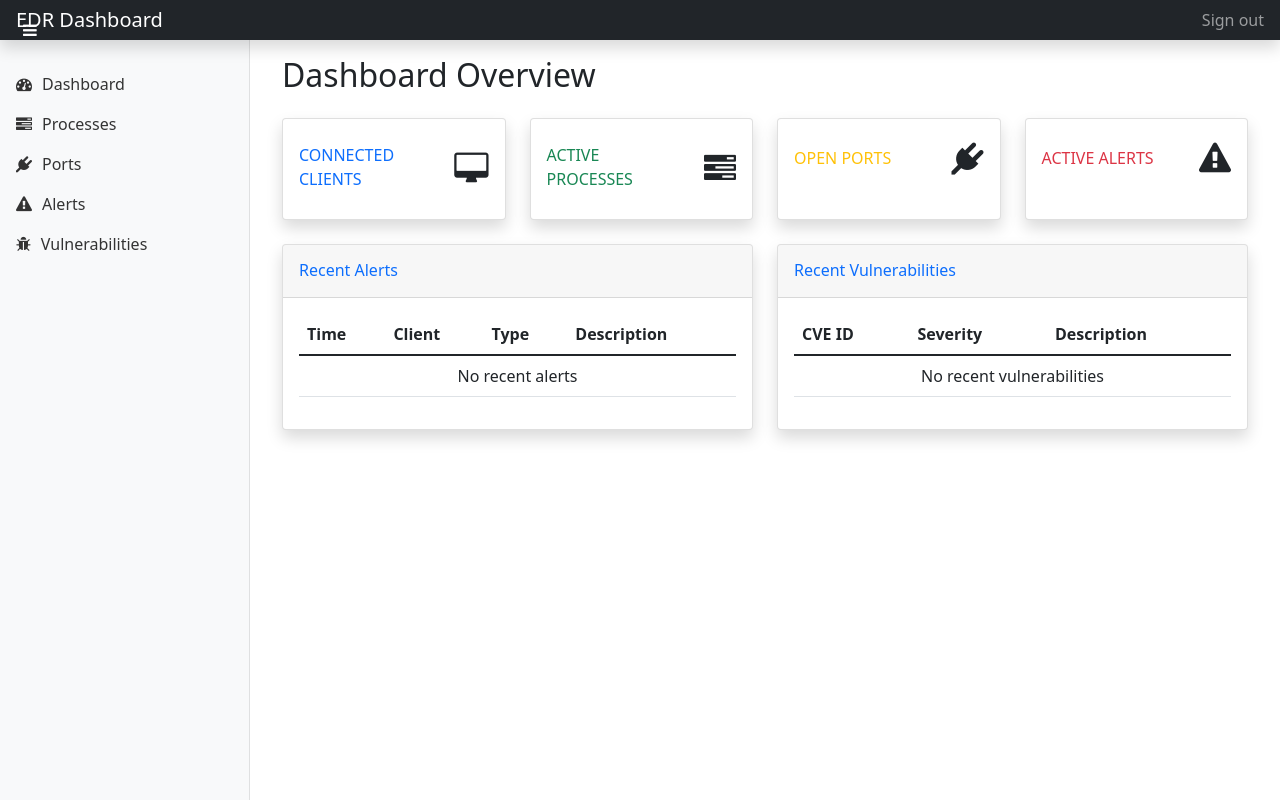
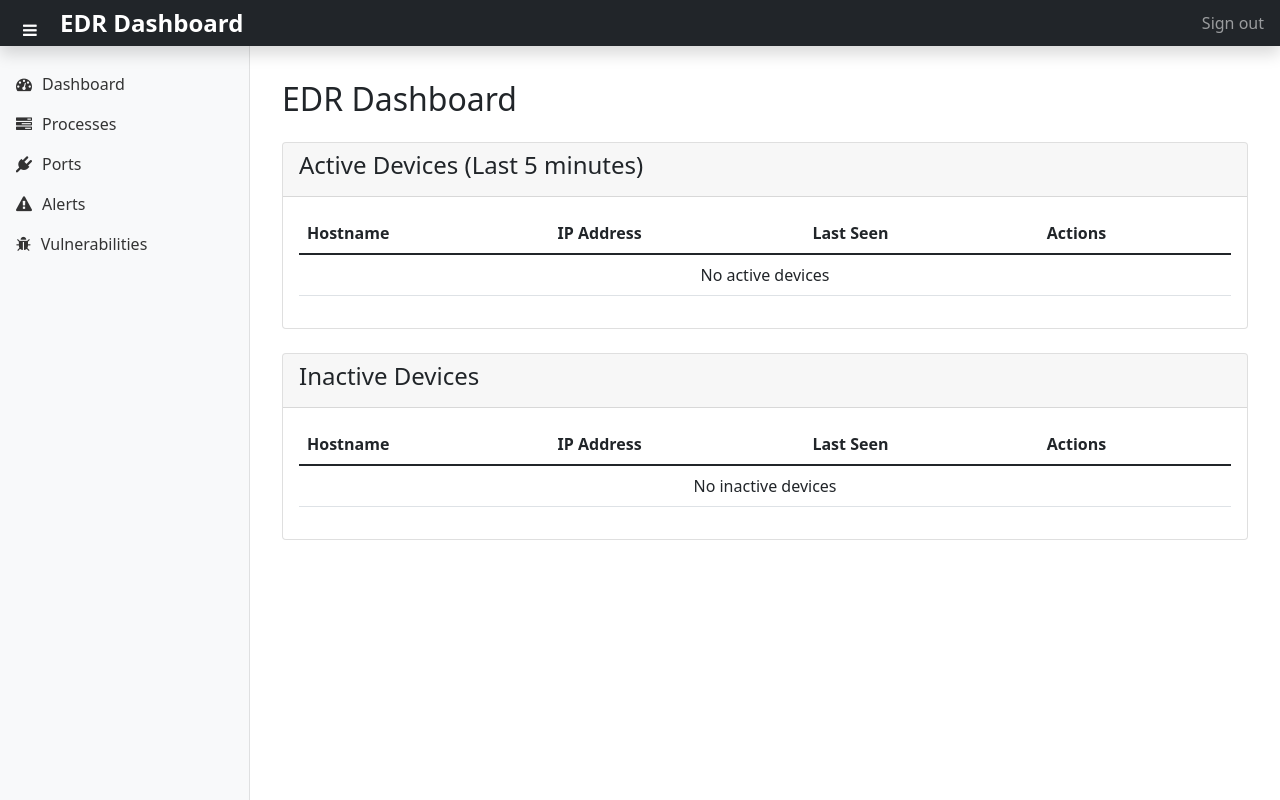
Before and after one commit to 00013786/VulnScan, a Django app: template edr_server/edr_app/templates/dashboard.html in a window 1280 px wide. Run offline with Django 3.2, Linux system fonts and the light colour scheme; the template is opened without the code that fills it, so the values that code supplies are empty.

Commit message:
UI improvements: Adjusted EDR Dashboard header spacing and added device detail view

```diff
--- a/edr_server/edr_app/templates/base.html
+++ b/edr_server/edr_app/templates/base.html
@@ -77,7 +77,14 @@
         #sidebarToggle:hover {
             background-color: rgba(255, 255, 255, 0.1);
         }
-
+        .navbar-brand {
+            padding-left: 60px !important;
+            font-size: 1.5rem;
+            font-weight: bold;
+        }
+        .navbar > .container-fluid {
+            padding-left: 0;
+        }
         @media (max-width: 768px) {
             .sidebar {
                 transform: translateX(-100%);
@@ -104,7 +111,7 @@
         <button id="sidebarToggle" class="btn">
             <i class="fa fa-bars"></i>
         </button>
-        <a class="navbar-brand px-3" href="/">EDR Dashboard</a>
+        <a class="navbar-brand" href="/">EDR Dashboard</a>
         <ul class="navbar-nav px-3 ms-auto">
             <li class="nav-item text-nowrap">
                 <a class="nav-link" href="{% url 'admin:logout' %}">Sign out</a>
--- a/edr_server/edr_app/templates/dashboard.html
+++ b/edr_server/edr_app/templates/dashboard.html
@@ -3,107 +3,39 @@
 {% block title %}Overview{% endblock %}
 
 {% block content %}
-<div class="container-fluid">
-    <h1 class="h2 mb-4">Dashboard Overview</h1>
+<div class="container mt-4">
+    <h2>EDR Dashboard</h2>
 
-    <div class="row">
-        <div class="col-md-3 mb-4">
-            <div class="card border-left-primary shadow h-100 py-2">
-                <div class="card-body">
-                    <div class="row no-gutters align-items-center">
-                        <div class="col mr-2">
-                            <div class="text-xs font-weight-bold text-primary text-uppercase mb-1">
-                                Connected Clients</div>
-                            <div class="h5 mb-0 font-weight-bold text-gray-800">{{ client_count }}</div>
-                        </div>
-                        <div class="col-auto">
-                            <i class="fa fa-desktop fa-2x text-gray-300"></i>
-                        </div>
-                    </div>
-                </div>
-            </div>
-        </div>
-
-        <div class="col-md-3 mb-4">
-            <div class="card border-left-success shadow h-100 py-2">
-                <div class="card-body">
-                    <div class="row no-gutters align-items-center">
-                        <div class="col mr-2">
-                            <div class="text-xs font-weight-bold text-success text-uppercase mb-1">
-                                Active Processes</div>
-                            <div class="h5 mb-0 font-weight-bold text-gray-800">{{ process_count }}</div>
-                        </div>
-                        <div class="col-auto">
-                            <i class="fa fa-tasks fa-2x text-gray-300"></i>
-                        </div>
-                    </div>
-                </div>
-            </div>
-        </div>
-
-        <div class="col-md-3 mb-4">
-            <div class="card border-left-warning shadow h-100 py-2">
-                <div class="card-body">
-                    <div class="row no-gutters align-items-center">
-                        <div class="col mr-2">
-                            <div class="text-xs font-weight-bold text-warning text-uppercase mb-1">
-                                Open Ports</div>
-                            <div class="h5 mb-0 font-weight-bold text-gray-800">{{ port_count }}</div>
-                        </div>
-                        <div class="col-auto">
-                            <i class="fa fa-plug fa-2x text-gray-300"></i>
-                        </div>
-                    </div>
-                </div>
-            </div>
-        </div>
-
-        <div class="col-md-3 mb-4">
-            <div class="card border-left-danger shadow h-100 py-2">
-                <div class="card-body">
-                    <div class="row no-gutters align-items-center">
-                        <div class="col mr-2">
-                            <div class="text-xs font-weight-bold text-danger text-uppercase mb-1">
-                                Active Alerts</div>
-                            <div class="h5 mb-0 font-weight-bold text-gray-800">{{ alert_count }}</div>
-                        </div>
-                        <div class="col-auto">
-                            <i class="fa fa-exclamation-triangle fa-2x text-gray-300"></i>
-                        </div>
-                    </div>
-                </div>
-            </div>
-        </div>
-    </div>
-
-    <div class="row">
-        <div class="col-md-6">
-            <div class="card shadow mb-4">
-                <div class="card-header py-3">
-                    <h6 class="m-0 font-weight-bold text-primary">Recent Alerts</h6>
+    <div class="row mt-4">
+        <div class="col-12">
+            <div class="card">
+                <div class="card-header">
+                    <h4>Active Devices (Last 5 minutes)</h4>
                 </div>
                 <div class="card-body">
                     <div class="table-responsive">
-                        <table class="table">
+                        <table class="table table-hover">
                             <thead>
                                 <tr>
-                                    <th>Time</th>
-                                    <th>Client</th>
-                                    <th>Type</th>
-                                    <th>Description</th>
+                                    <th>Hostname</th>
+                                    <th>IP Address</th>
+                                    <th>Last Seen</th>
+                                    <th>Actions</th>
                                 </tr>
                             </thead>
                             <tbody>
-                                {% for alert in recent_alerts %}
+                                {% for client in active_clients %}
                                 <tr>
-                                    <td>{{ alert.timestamp|date:"Y-m-d H:i:s" }}</td>
-                                    <td>{{ alert.client.hostname }}</td>
-                                    <td>{{ alert.type }}</td>
-                                    <td>{{ alert.description }}</td>
+                                    <td>{{ client.hostname }}</td>
+                                    <td>{{ client.ip_address }}</td>
+                                    <td>{{ client.last_seen }}</td>
+                                    <td>
+                                        <a href="{% url 'device_detail' client.id %}" class="btn btn-primary btn-sm">View Details</a>
+                                    </td>
                                 </tr>
                                 {% empty %}
                                 <tr>
-                                    <td colspan="4" class="text-center">No recent alerts</td>
+                                    <td colspan="4" class="text-center">No active devices</td>
                                 </tr>
                                 {% endfor %}
                             </tbody>
@@ -112,36 +44,38 @@
                 </div>
             </div>
         </div>
+    </div>
 
-        <div class="col-md-6">
-            <div class="card shadow mb-4">
-                <div class="card-header py-3">
-                    <h6 class="m-0 font-weight-bold text-primary">Recent Vulnerabilities</h6>
+    <div class="row mt-4">
+        <div class="col-12">
+            <div class="card">
+                <div class="card-header">
+                    <h4>Inactive Devices</h4>
                 </div>
                 <div class="card-body">
                     <div class="table-responsive">
-                        <table class="table">
+                        <table class="table table-hover">
                             <thead>
                                 <tr>
-                                    <th>CVE ID</th>
-                                    <th>Severity</th>
-                                    <th>Description</th>
+                                    <th>Hostname</th>
+                                    <th>IP Address</th>
+                                    <th>Last Seen</th>
+                                    <th>Actions</th>
                                 </tr>
                             </thead>
                             <tbody>
-                                {% for vuln in recent_vulnerabilities %}
+                                {% for client in inactive_clients %}
                                 <tr>
-                                    <td>{{ vuln.cve_id }}</td>
+                                    <td>{{ client.hostname }}</td>
+                                    <td>{{ client.ip_address }}</td>
+                                    <td>{{ client.last_seen }}</td>
                                     <td>
-                                        <span class="badge {% if vuln.severity == 'HIGH' %}bg-danger{% elif vuln.severity == 'MEDIUM' %}bg-warning{% else %}bg-info{% endif %}">
-                                            {{ vuln.severity }}
-                                        </span>
+                                        <a href="{% url 'device_detail' client.id %}" class="btn btn-secondary btn-sm">View Details</a>
                                     </td>
-                                    <td>{{ vuln.description|truncatechars:100 }}</td>
                                 </tr>
                                 {% empty %}
                                 <tr>
-                                    <td colspan="3" class="text-center">No recent vulnerabilities</td>
+                                    <td colspan="4" class="text-center">No inactive devices</td>
                                 </tr>
                                 {% endfor %}
                             </tbody>
--- a/edr_server/edr_app/urls.py
+++ b/edr_server/edr_app/urls.py
@@ -1,11 +1,17 @@
 from django.urls import path
 from . import views
+from rest_framework.routers import DefaultRouter
+
+router = DefaultRouter()
 
 urlpatterns = [
     path('', views.dashboard, name='dashboard'),
+    path('device/<int:device_id>/', views.device_detail, name='device_detail'),
     path('processes/', views.processes, name='processes'),
     path('ports/', views.ports, name='ports'),
     path('alerts/', views.alerts, name='alerts'),
     path('vulnerabilities/', views.vulnerabilities, name='vulnerabilities'),
     path('api/upload/', views.upload_data, name='upload_data'),
 ]
+
+urlpatterns += router.urls
--- a/edr_server/edr_server/urls.py
+++ b/edr_server/edr_server/urls.py
@@ -19,7 +19,8 @@ from django.urls import path, include
 from rest_framework import routers
 from edr_app.views import (
     ClientViewSet, dashboard, processes,
-    ports, alerts, vulnerabilities, upload_data
+    ports, alerts, vulnerabilities, upload_data,
+    device_detail
 )
 
 router = routers.DefaultRouter()
@@ -27,6 +28,7 @@ router.register(r'clients', ClientViewSet)
 
 urlpatterns = [
     path('', dashboard, name='dashboard'),
+    path('device/<int:device_id>/', device_detail, name='device_detail'),
     path('processes/', processes, name='processes'),
     path('ports/', ports, name='ports'),
     path('alerts/', alerts, name='alerts'),
```
Also changed, not shown: edr_server/edr_app/templates/device_detail.html (added, +145 -0 lines), edr_server/edr_app/views.py (+26 -7 lines).
